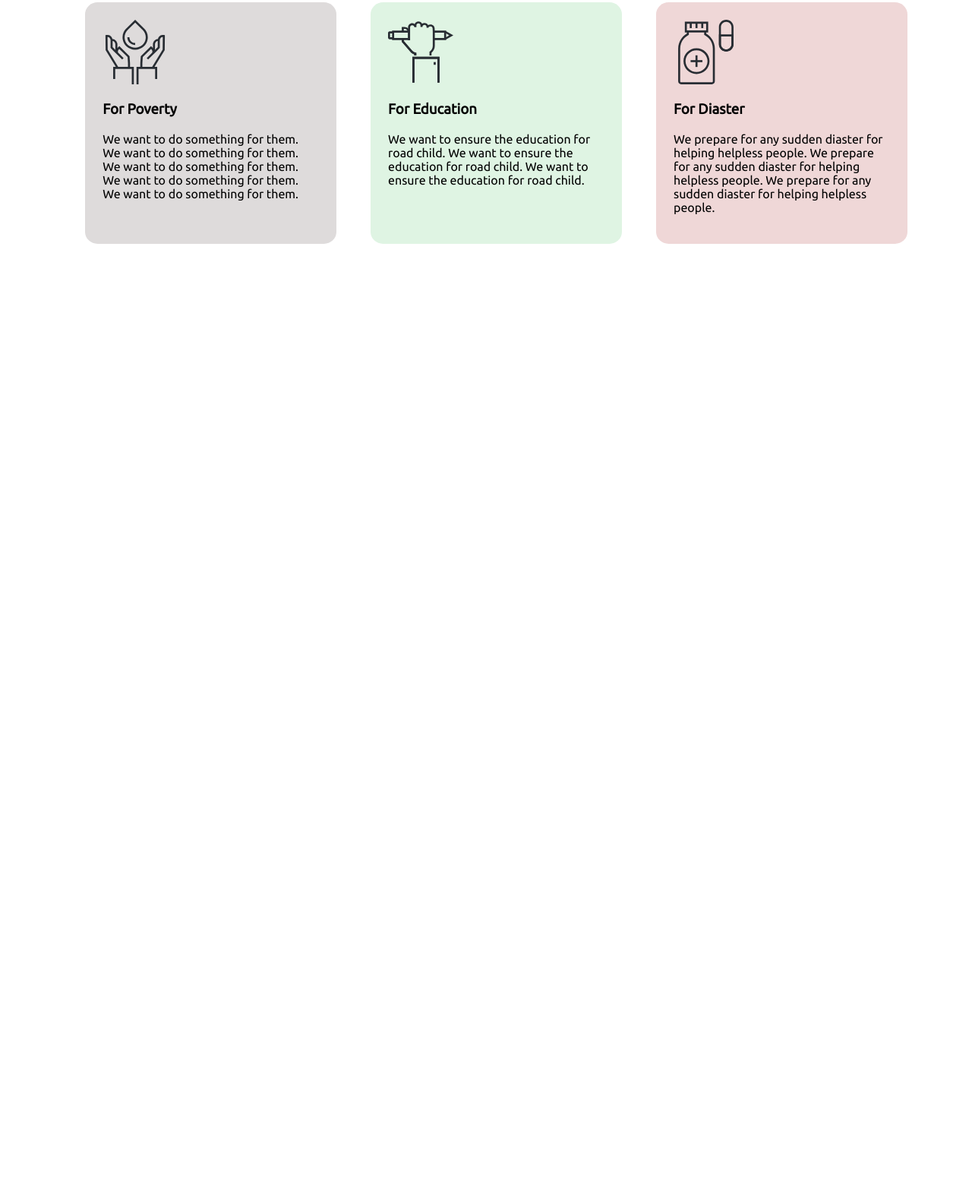
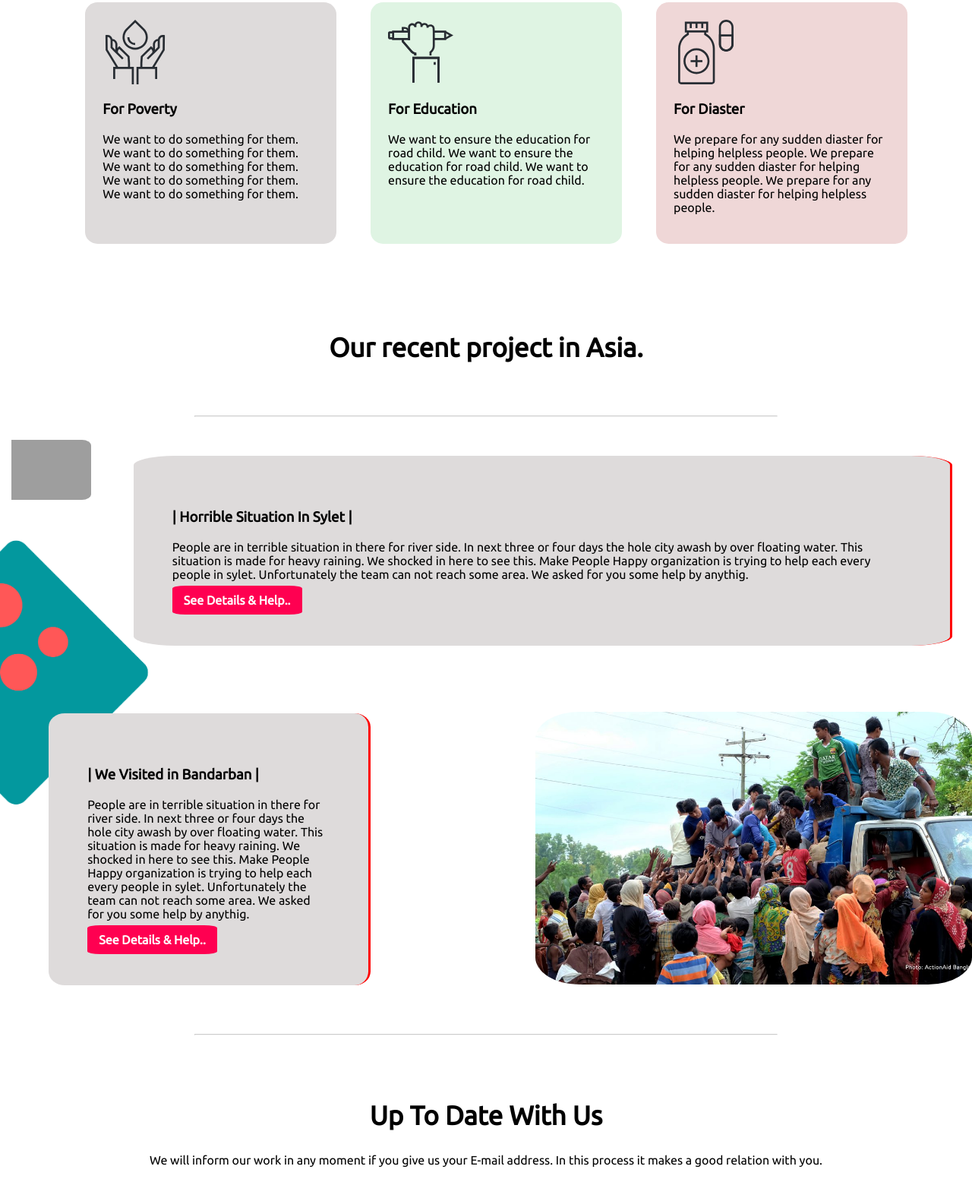
Before and after one commit to abdullahMsiam/make-people-happy, a plain HTML site: page index.html in a window 1280 px wide. Shown: the part 1219-2800 px from the top of the page at 76% size. Before the commit the page ends 1562 px from the top, so only its background shows below. Drawn offline with Linux system fonts and the light colour scheme; grey boxes are pictures that could not be loaded.

Commit message:
finishing

```diff
--- a/index.html
+++ b/index.html
@@ -55,7 +55,7 @@
         </div>
 
         <div class="goal-list">
-            <div id="poverty">
+            <div class="poverty">
                 <img class="icon" src="icons/icon13.svg" alt="">
                 <h3>For Poverty</h3>
                 <p>We want to do something for them. We want to do something for them. We want to do something for them.
@@ -79,6 +79,66 @@
         </div>
     </section>
 
+    <section class="projects">
+        <h2 class="any-title">Our recent project in Asia.</h2>
+        <hr class="other-amount">
+
+        <div class="sylet">
+            <div><img class="image-set" src="images/donation3.jpg" alt=""></div>
+            <div class="situation">
+                <h3>| Horrible Situation In Sylet |</h3>
+                <p>People are in terrible situation in there for river side. In next three or four days the hole city
+                    awash
+                    by over floating water. This situation is made for heavy raining. We shocked in here to see this.
+                    Make
+                    People Happy organization is trying to help each every people in sylet. Unfortunately the team can
+                    not
+                    reach some area. We asked for you some help by anythig. </p>
+                <a class="button" target="_blank" href="none">See Details & Help..</a>
+            </div>
+        </div>
+
+        <div class="sylet">
+            <div class="situation" id="ban">
+                <h3>| We Visited in Bandarban |</h3>
+                <p>People are in terrible situation in there for river side. In next three or four days the hole city
+                    awash
+                    by over floating water. This situation is made for heavy raining. We shocked in here to see this.
+                    Make
+                    People Happy organization is trying to help each every people in sylet. Unfortunately the team can
+                    not
+                    reach some area. We asked for you some help by anythig. </p>
+                <a class="button" target="_blank" href="none">See Details & Help..</a>
+            </div>
+            <div>
+                <img class="image-ban" src="images/donation2.jpg" alt="">
+            </div>
+        </div>
+        <hr class="other-amount">
+    </section>
+
+
+    <section class="last-part">
+        <div class="any-title">
+            <h2>Up To Date With Us</h2>
+            <p>
+                We will inform our work in any moment if you give us your E-mail address. In this process it makes a
+                good relation with you.
+            </p>
+        </div>
+
+        <div class="update">
+            <input type="email" name="" id="">
+            <a class="button" target="_blank" href="none">Subscribe</a>
+
+        </div>
+    </section>
+
+    <footer>
+        <h2> <span id="footer-moto">"HELP PEOPLE AND STAY REFRESH"</span></h2>
+        <P>"AMS Foundation" is administration of "Make-People-Happy"</P>
+    </footer>
+
 
 </body>
 
--- a/style.css
+++ b/style.css
@@ -20,7 +20,7 @@ body {
     font-weight: 700;
     padding: 10px 15px;
     border-radius: 10%;
-    margin: 10%;
+
 }
 
 h1 {
@@ -81,7 +81,7 @@ h2 {
     margin-right: 4%;
 }
 
-#poverty {
+.poverty {
     background-color: rgb(222, 219, 219);
     margin: 2%;
     width: 25%;
@@ -108,3 +108,68 @@ h2 {
 .icon {
     width: 30%;
 }
+
+footer {
+    text-align: center;
+    background-color: black;
+    color: white;
+    margin-top: 3%;
+    margin-bottom: 0%;
+    padding: 3%;
+}
+
+#footer-moto {
+    color: #ff0051;
+    font-family: cursive;
+}
+
+.projects {
+    margin-top: 5%;
+    background-image: url(images/expbg.png);
+    background-repeat: no-repeat;
+    background-position: left;
+    background-size: 500px;
+
+}
+
+.sylet {
+    display: flex;
+    margin-bottom: 3%;
+
+}
+
+.situation {
+    background-color: rgb(222, 219, 219);
+    margin: 2%;
+    padding: 4%;
+    border-radius: 5%;
+    border-right: 3px solid red;
+}
+
+#ban {
+    width: 35%;
+    margin-left: 5%;
+    border-right: 3px solid red;
+}
+
+.image-set {
+    width: 70%;
+    padding-left: 10%;
+    margin-top: 3%;
+    border-radius: 10%;
+
+}
+
+.image-ban {
+    width: 75%;
+    margin-right: 0%;
+    margin-top: 3%;
+    margin-left: 25%;
+    border-radius: 10%;
+}
+
+.update {
+    width: 50%;
+    text-align: center;
+    display: flex;
+}
```
Also changed, not shown: images/expbg.png (added).
